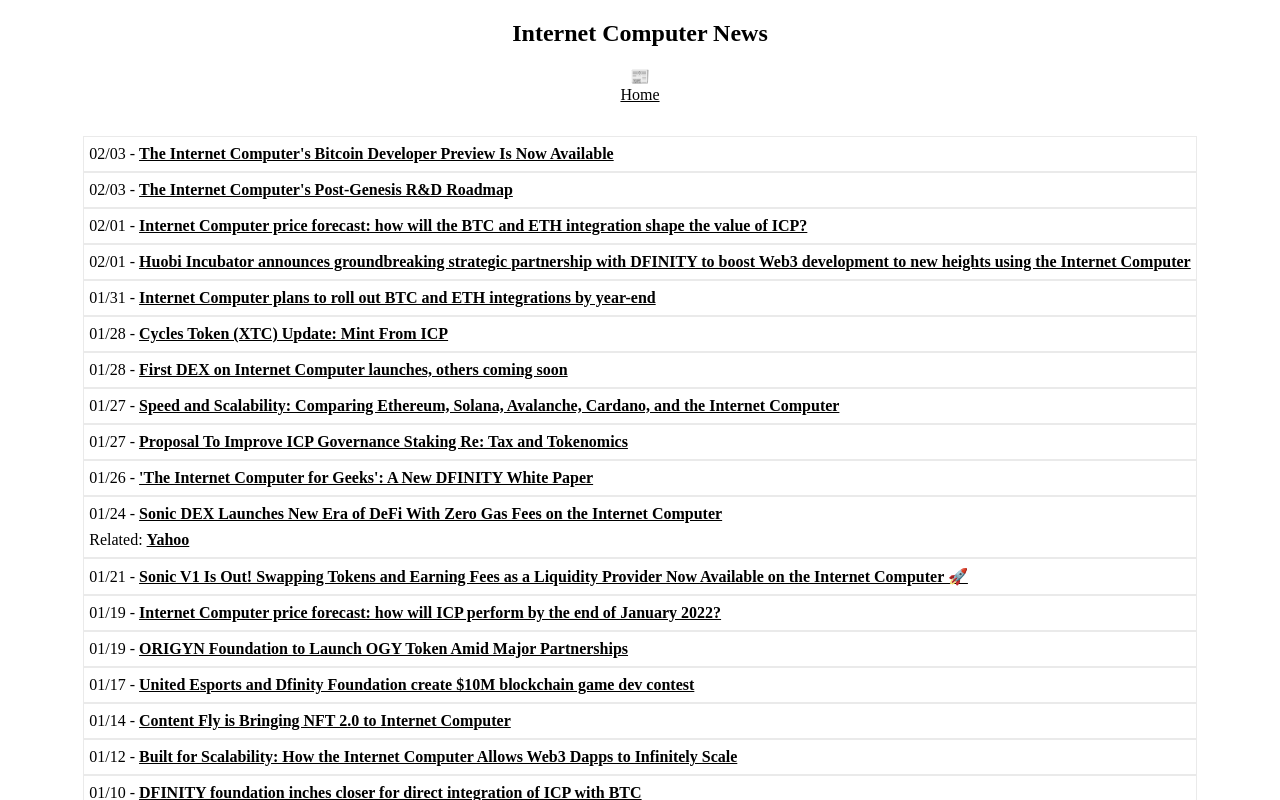
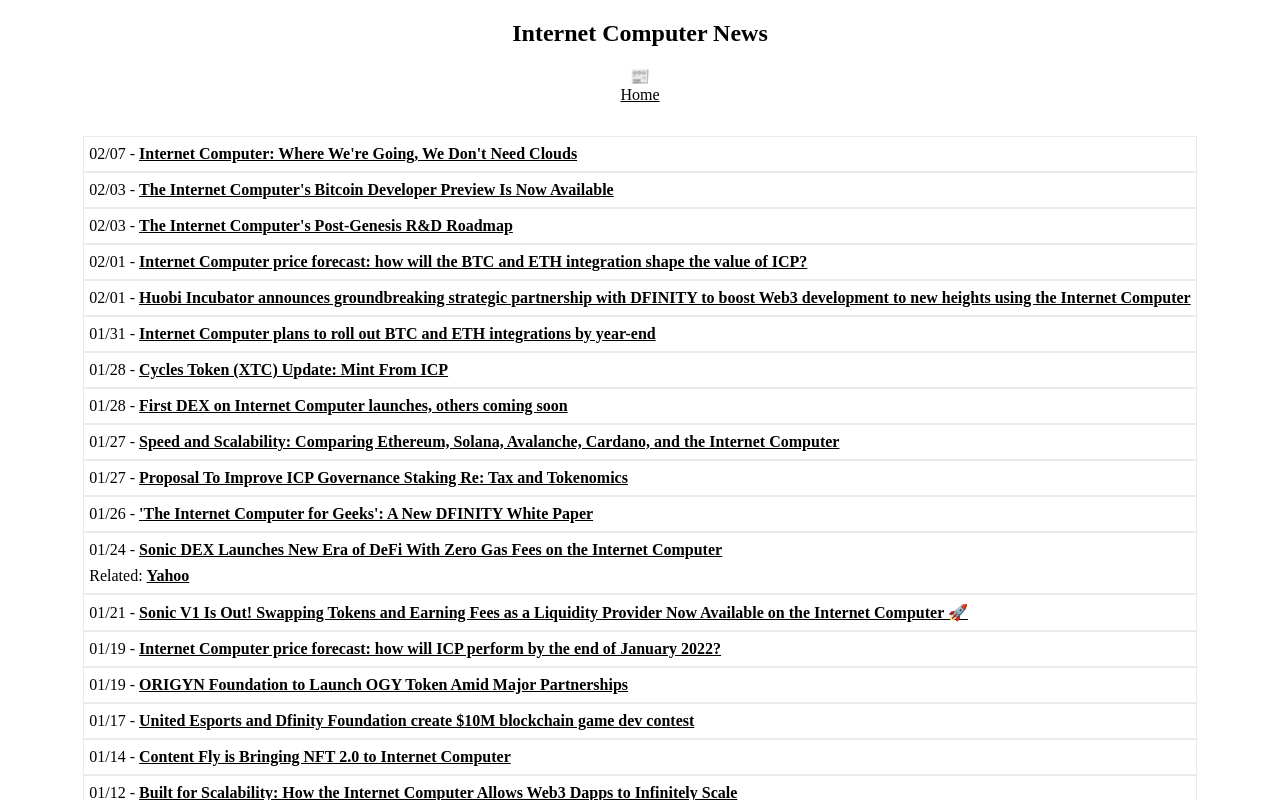
Before and after one commit to rjlucasm/ictoday, a Next.js app: page /news/2022 in a window 1280 px wide. Shown: the top 800 px of the page. Built offline with nearby package versions, Linux system fonts and the light colour scheme.

Commit message:
News 02/07

```diff
--- a/pages/news/2022.js
+++ b/pages/news/2022.js
@@ -17,6 +17,9 @@ export default function News22() {
             <Link href="/"><a style={{ color: 'inherit' }}>Home</a></Link>
 
             <div className="pagesgrid">
+            <div className="pagescard">02/07 -&nbsp;
+                <a href="https://thenewstack.io/internet-computer-where-were-going-we-dont-need-clouds/" target="_blank" rel="noopener noreferrer">Internet Computer: Where We&apos;re Going, We Don&apos;t Need Clouds</a>
+            </div>
             <div className="pagescard">02/03 -&nbsp;
                 <a href="https://medium.com/dfinity/the-internet-computers-bitcoin-developer-preview-is-now-available-85ce1df6b17d" target="_blank" rel="noopener noreferrer">The Internet Computer&apos;s Bitcoin Developer Preview Is Now Available</a>
             </div>
```
